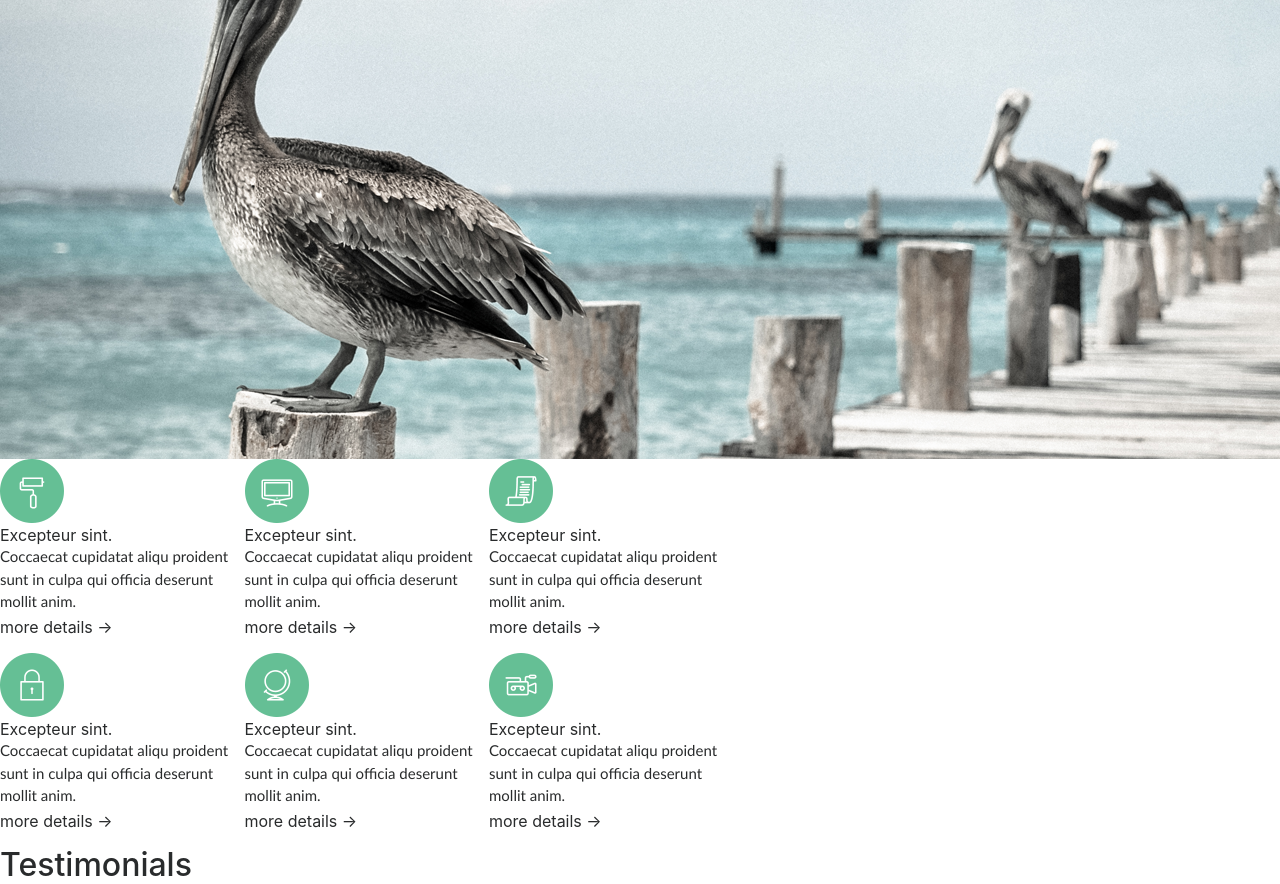
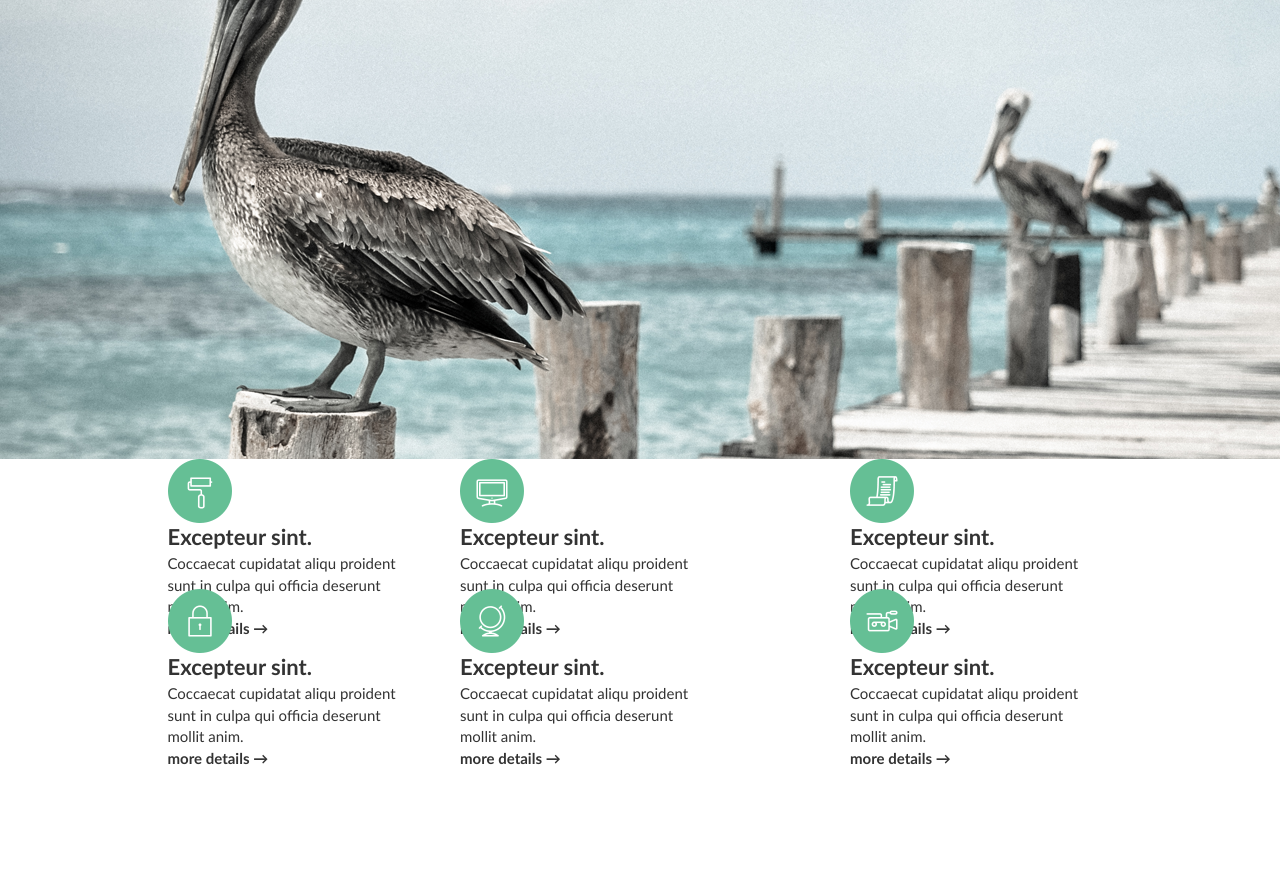
Before and after one commit to zmeeey5/dulai_lama, a website: page public/index.html in a window 1280 px wide. Shown: the part 201-1085 px from the top of the page. Drawn offline with nearby package versions, Linux system fonts and the light colour scheme; files whose address does not match are found by name; a web font is replaced by a local one.

Commit message:
Added font

```diff
--- a/public/index.html
+++ b/public/index.html
@@ -8,7 +8,7 @@
     <!--<link rel="stylesheet" href="css/grid.css">-->
     <link rel="stylesheet" href="css/main.css">
     <!-- Boootstrap (for grid) -->
-    <link rel="stylesheet" href="https://maxcdn.bootstrapcdn.com/bootstrap/4.0.0-alpha.6/css/bootstrap.min.css" integrity="sha384-rwoIResjU2yc3z8GV/NPeZWAv56rSmLldC3R/AZzGRnGxQQKnKkoFVhFQhNUwEyJ" crossorigin="anonymous">
+    <link rel="stylesheet" href="https://maxcdn.bootstrapcdn.com/bootstrap/3.3.7/css/bootstrap.min.css" integrity="sha384-BVYiiSIFeK1dGmJRAkycuHAHRg32OmUcww7on3RYdg4Va+PmSTsz/K68vbdEjh4u" crossorigin="anonymous">
     <!--<script src="https://code.jquery.com/jquery-3.1.1.slim.min.js" integrity="sha384-A7FsZj7v+d/sdmMqp/nOQwliLvUsJfDHW+k9Omg/a/EheAdgtzNs3hpfag6Ed950n" crossorigin="anonymous"></script>-->
     <!--<script src="https://cdnjs.cloudflare.com/ajax/libs/tether/1.4.0/js/tether.min.js" integrity="sha384-DztdAPBWPRXSA/3eYEEUWrWCy7G5KFbe8fFjk5JAIxUYHKkDx6Qin1DkWx51bBrb" crossorigin="anonymous"></script>-->
     <!--<script src="https://maxcdn.bootstrapcdn.com/bootstrap/4.0.0-alpha.6/js/bootstrap.min.js" integrity="sha384-vBWWzlZJ8ea9aCX4pEW3rVHjgjt7zpkNpZk+02D9phzyeVkE+jo0ieGizqPLForn" crossorigin="anonymous"></script>-->
@@ -72,9 +72,9 @@
 </main>
 
 <!--MENU-->
-<div class="menu" class=".container">
-        <div class=".row">
-            <div class="menu-item-1 menu-item .col-md-4">
+<div class="menu container">
+        <div class="row">
+            <div class="menu-item-1 menu-item col-md-3 col-md-offset-1">
                 <div class="menu-image"><img src="images/icon-1.png"></div>
                 <div class="menu-text">
                     <div class="menu-text-title">Excepteur sint.</div>
@@ -83,7 +83,7 @@
                 </div>
             </div>
 
-            <div class="menu-item-2 menu-item .col-md-4">
+            <div class="menu-item-2 menu-item col-md-4">
                 <div class="menu-image"><img src="images/icon-2.png"></div>
                 <div class="menu-text">
                     <div class="menu-text-title">Excepteur sint.</div>
@@ -92,7 +92,7 @@
                 </div>
             </div>
 
-            <div class="menu-item-3 menu-item .col-md-4">
+            <div class="menu-item-3 menu-item col-md-3">
                 <div class="menu-image"><img src="images/icon-3.png"></div>
                 <div class="menu-text">
                     <div class="menu-text-title">Excepteur sint.</div>
@@ -101,8 +101,8 @@
                 </div>
             </div>
         </div>
-    <div class=".row">
-        <div class="menu-item-4 menu-item">
+    <div class="row">
+        <div class="menu-item-4 menu-item col-md-3 col-md-offset-1">
             <div class="menu-image"><img src="images/icon-4.png"></div>
             <div class="menu-text">
                 <div class="menu-text-title">Excepteur sint.</div>
@@ -111,7 +111,7 @@
             </div>
         </div>
 
-        <div class="menu-item-5 menu-item">
+        <div class="menu-item-5 menu-item col-md-4">
             <div class="menu-image"><img src="images/icon-5.png"></div>
             <div class="menu-text">
                 <div class="menu-text-title">Excepteur sint.</div>
@@ -120,7 +120,7 @@
             </div>
         </div>
 
-        <div class="menu-item-6 menu-item">
+        <div class="menu-item-6 menu-item col-md-3">
             <div class="menu-image"><img src="images/icon-6.png"></div>
             <div class="menu-text">
                 <div class="menu-text-title">Excepteur sint.</div>
--- a/public/scss/main.scss
+++ b/public/scss/main.scss
@@ -13,6 +13,12 @@
 }
 
 @font-face {
+  font-family: 'Lato Bold';
+  src:  url('../fonts/Lato/fonts/Lato-Bold.woff') format('woff'),
+  url('../fonts/Lato/fonts/Lato-Bold.woff2') format('woff2');
+}
+
+@font-face {
   font-family: 'Avant Garde LT Extra Light';
   src:  url('../fonts/Avant Garde/itc-avant-garde-gothic-lt-extra-light.woff') format('woff'),
   url('../fonts/Avant Garde/itc-avant-garde-gothic-lt-extra-light.woff2') format('woff2');
--- a/public/scss/modules/_menu.scss
+++ b/public/scss/modules/_menu.scss
@@ -1,11 +1,27 @@
+$lato-bold: 'Lato Bold', Helvetica, sans-serif;
+.menu {
+  min-height: 545px;
+
+}
+
 .menu-item {
   display: inline-block;
+  width: 345px;
+  height: 130px;
   .menu-text {
+    display: inline-block;
     width: 240px;
-    height: 130px;
+    .menu-text-title {
+      font-family: $lato-bold;
+      font-size: 22px;
+    }
     .menu-text-content {
       font-family: $lato-regular;
       font-size: 15px;
     }
+    .menu-text-details {
+      font-family: $lato-bold;
+      font-size: 15px;
+    }
   }
 }
```
Also changed, not shown: public/css/main.css, 1 other file.
